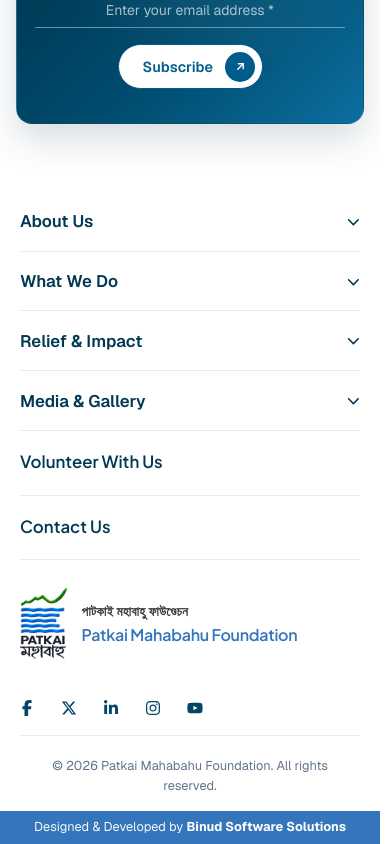
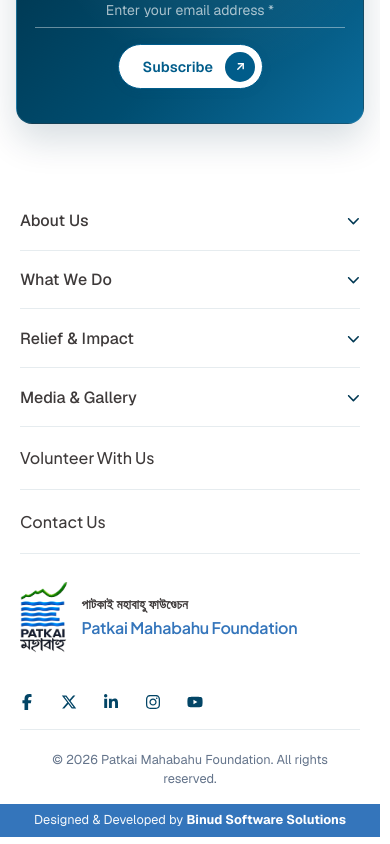
Before and after one commit to devBinud/patkaimahabahu, a React (Vite) app: page /about in a window 390 px wide. Shown: the part 10669-11513 px from the top of the page. Built offline with nearby package versions, Linux system fonts and the light colour scheme; no server answers.

Commit message:
update few sections

```diff
--- a/src/components/Footer/Footer.css
+++ b/src/components/Footer/Footer.css
@@ -373,9 +373,9 @@
     border: none !important;
     outline: none !important;
     font-family: var(--font-heading, 'Plus Jakarta Sans'), sans-serif !important;
-    font-size: 1.05rem !important;
-    font-weight: 600 !important;
-    color: #003853 !important;
+    font-size: 1rem !important;
+    font-weight: 500 !important;
+    color: #3e3a3a !important;
     text-align: left;
     cursor: pointer;
   }
@@ -439,9 +439,9 @@
     display: block;
     padding: 1.15rem 0 !important;
     font-family: var(--font-heading, 'Plus Jakarta Sans'), sans-serif !important;
-    font-size: 1.05rem !important;
-    font-weight: 600 !important;
-    color: #003853 !important;
+    font-size: 1rem !important;
+    font-weight: 500 !important;
+    color: #3e3a3a !important;
     text-decoration: none !important;
   }
 
--- a/src/pages/HomePage/HomePage.css
+++ b/src/pages/HomePage/HomePage.css
@@ -4198,4 +4198,11 @@
   .field-updates-section {
     padding: 3rem 0 3.5rem;
   }
-}
+
+
+  /* WHY CHOOSE US */
+
+  .why-choose-title {
+    font-size: 1.8rem !important;
+  }
+}
```
